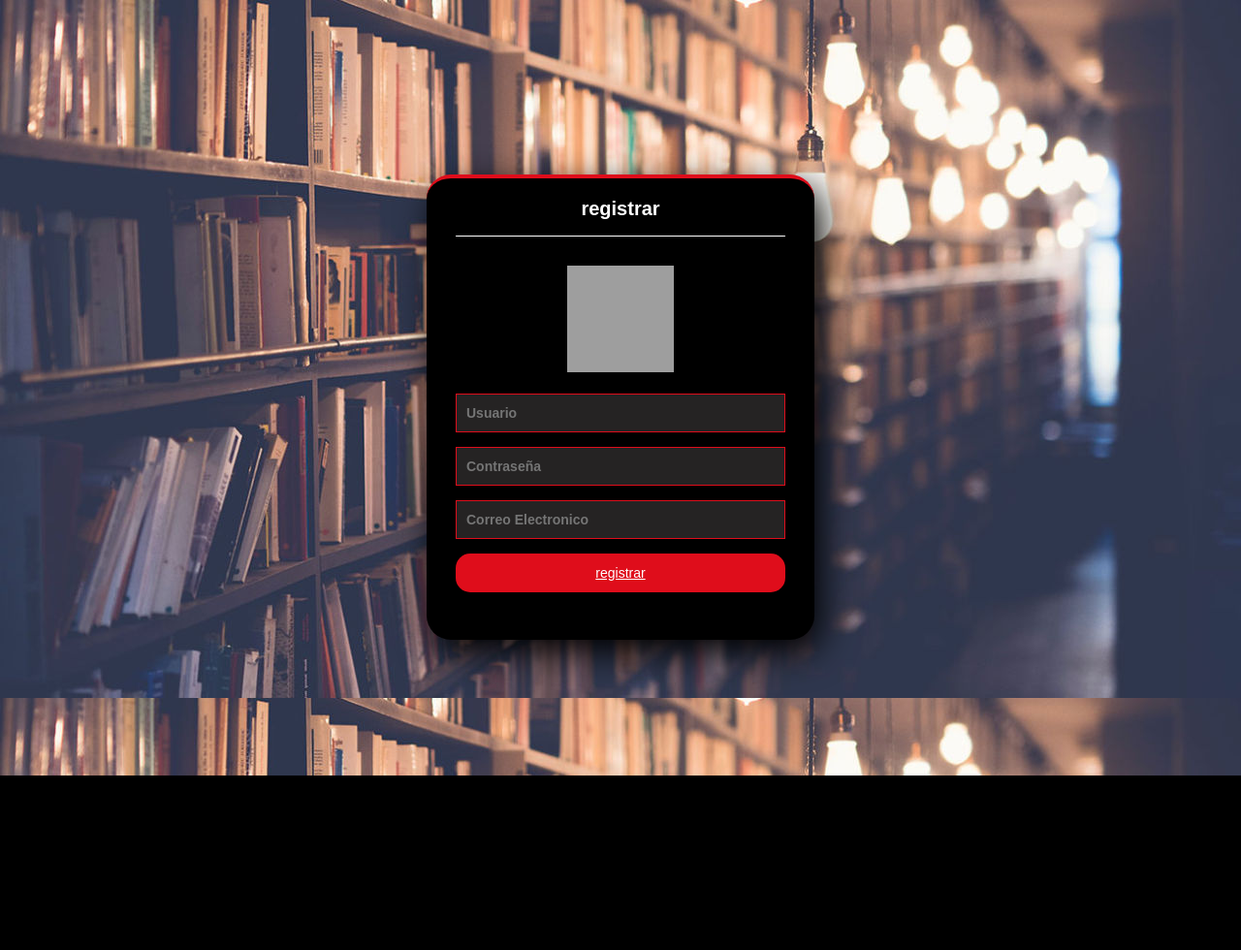
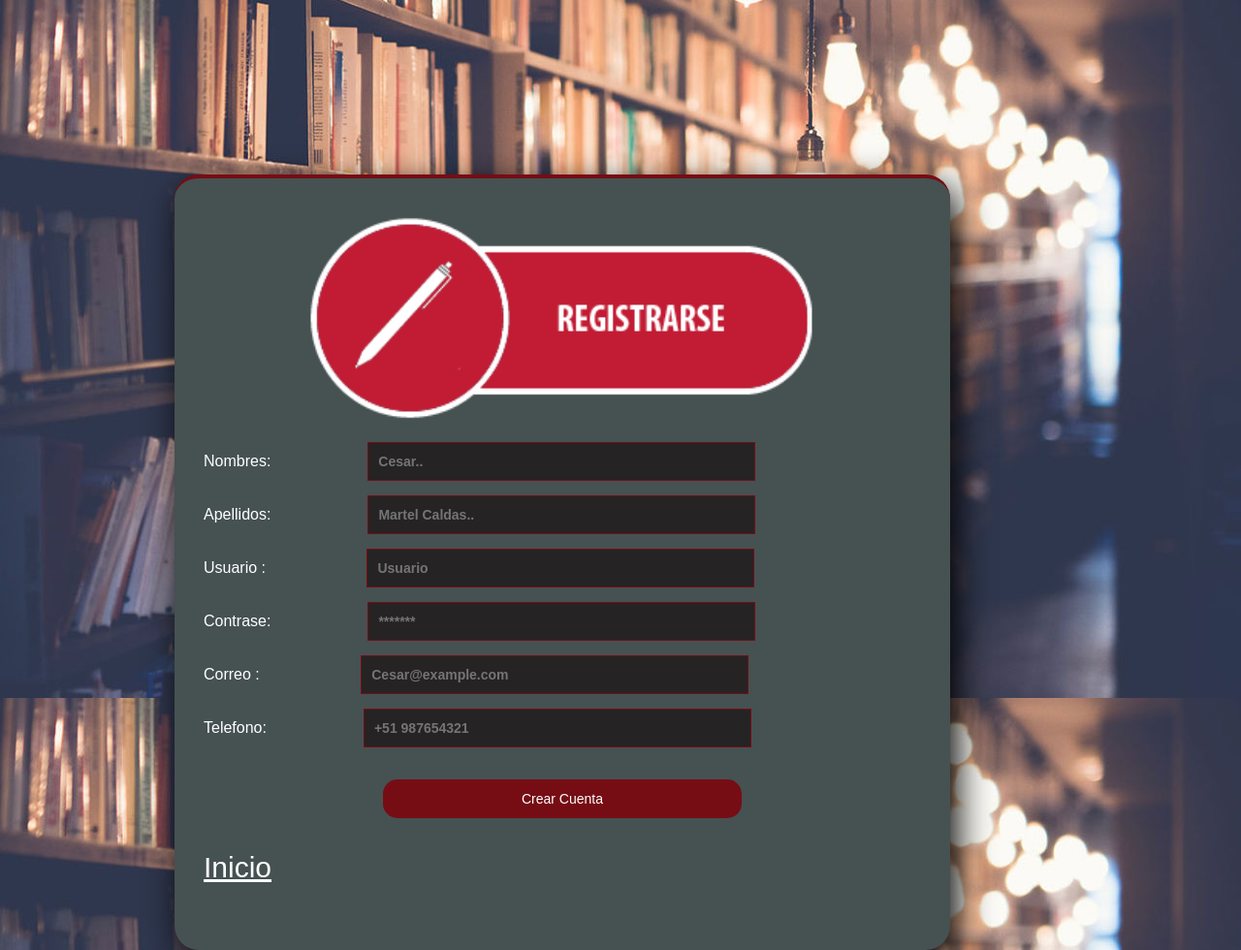
Before and after one commit to Giancarlos977426166/proyecto-de-progra, a PHP site: page /registrarse.html in a window 1280 px wide. Shown: the whole page at 97% size. Before the commit the page ends 800 px from the top, so only its background shows below. Run offline with PHP 8.4, Linux system fonts and the light colour scheme; grey boxes are pictures that could not be loaded.

Commit message:
faltaba unajma.png y registrarse.htlm añadido

```diff
--- a/registrarse.html
+++ b/registrarse.html
@@ -6,19 +6,32 @@
     <link rel="stylesheet" href="style.css">
   </head>
   <body>
-    <section class="form-login">
-      <h5>registrar</h5>
-      <center><img src="unajma.png" style="width: 110px;height: 110px;"></center>
+    <section class="form-registro">
+      <br>
+
+      <center><img src="botonregistro.png" style="width: 75%;height: 75%;"></center>
       <br>
       <form name="sigup" action="signin.php" method="POST">
-      <input class="controls" type="text" name="user" value="" placeholder="Usuario">
-      <input class="controls" type="password" name="contra" value="" placeholder="Contraseña">
-      <input class="controls" type="text" name="user" value="" placeholder="Correo Electronico">
-      <input class="buttons" type="submit" name="" value="registrar" >
+     Nombres:<input class="Rcontrols" type="text" name="Nombre" value="" placeholder="Cesar..">
+     <br>
+     Apellidos:<input class="Rcontrols" type="text" name="Nombre" value="" placeholder="Martel Caldas..">
+     <br>
+     Usuario : <input class="Rcontrols" type="text" name="user" value="" placeholder="Usuario">
+     <br>
+     Contrase:<input class="Rcontrols" type="password" name="contra" value="" placeholder="*******">
+    <br>
+     Correo   :   <input class="Rcontrols" type="text" name="correo" value="" placeholder="Cesar@example.com">
+     <br>
+      Telefono:<input class="Rcontrols" type="text" name="user" value="" placeholder="+51 987654321">
       <br>
+      <br>
+      <center><input class="Rbuttons" type="submit" name="" value="Crear Cuenta" ></center>
+      <br>
+      <p></p><a href="index.html">Inicio</a></p>
       </form>
 
     </section>
 
+
   </body>
 </html>
--- a/style.css
+++ b/style.css
@@ -7,6 +7,49 @@
 body {
   font-family: arial;
   background-image: url('fondologin.jpg');
+  background-repeat: no-repeat center top;
+  width: 100% ;
+  height: 100% ;
+  margin: 0 ;
+  border: 0 ;
+  padding: ' ;
+}
+
+.form-registro {
+  width: 800px;
+  height: 800px;
+  background: #465152;
+  margin: left;
+  margin-top: 180px;
+  margin-left: 180px;
+  box-shadow: 7px 13px 37px #000;
+  padding: 20px 30px;
+  border-top: 4px solid #760D14;
+  color: white;
+  border-radius: 25px;
+}
+
+.Rcontrols {
+  width: 400px;
+  border: 1px solid #760D14;
+  margin-bottom: 15px;
+  margin-left: 100px;
+  padding: 11px 10px;
+  background: #252323;
+  font-size: 14px;
+  font-weight: bold;
+  color: white;
+}
+.Rbuttons {
+  width: 50%;
+  height: 40px;
+  background: #760D14;
+  border: none;
+  color: white;
+  margin-bottom: 16px;
+  border-radius: 15px;
+  font-size: 14px;
+  text-decoration: '';
 }
 
 .form-login {
@@ -68,6 +111,14 @@ body {
   font-size: 14px;
 }
 
+.form-registro a {
+
+  color: white;
+  text-decoration: none;
+  font-size: 30px;
+  text-decoration: underline;
+}
+
 .form-login a:hover {
   text-decoration: underline;
 }
```
Also changed, not shown: botonregistro.png (added), unajma.png (added).
